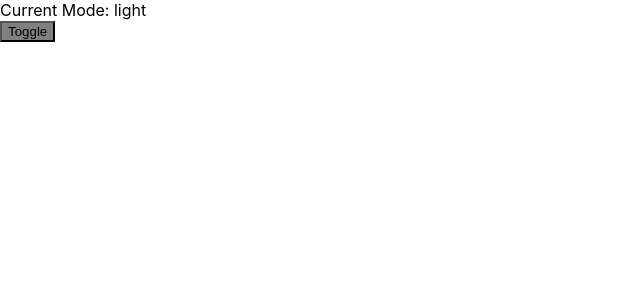
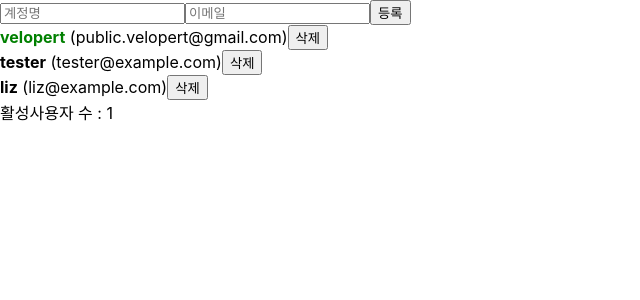
Before and after one commit to lineJeong/react-js-practice, a React (Create React App) app in the folder velopert-modern-react/: page / in a window 1280 px wide. Shown: the top 300 px of the page, without its empty margins (0-640 px from the left). Built offline with nearby package versions, Linux system fonts and the light colour scheme.

Commit message:
23. Immer - 리듀서에서 Immer 사용하기

```diff
--- a/velopert-modern-react/package.json
+++ b/velopert-modern-react/package.json
@@ -6,6 +6,7 @@
     "@testing-library/jest-dom": "^5.16.5",
     "@testing-library/react": "^13.4.0",
     "@testing-library/user-event": "^13.5.0",
+    "immer": "^9.0.19",
     "react": "^18.2.0",
     "react-dom": "^18.2.0",
     "react-scripts": "5.0.1",
--- a/velopert-modern-react/src/App.js
+++ b/velopert-modern-react/src/App.js
@@ -1,5 +1,6 @@
 import "./App.css";
-import One from "./darkMode/one/One";
+import Immer from "./immer/Immer";
+
 // import Eighth1 from "./contextAPI/Eighth1";
 // import Eighth2 from "./contextAPI/Eighth2";
 // import Eighth3 from "./contextAPI/Eighth3";
@@ -8,7 +9,7 @@ import One from "./darkMode/one/One";
 function App() {
   return (
     <>
-      <One />
+      <Immer />
     </>
   );
 }
--- /dev/null
+++ b/velopert-modern-react/src/immer/CreateUser.js
@@ -0,0 +1,46 @@
+import React, { useRef, useContext } from "react";
+import useInputs from "./hooks/useInputs";
+import { UserDispatch } from "./Immer";
+
+const CreateUser = () => {
+  const [{ username, email }, onChange, reset] = useInputs({
+    username: "",
+    email: "",
+  });
+
+  const nextId = useRef(4);
+  const dispatch = useContext(UserDispatch);
+
+  const onCreate = () => {
+    dispatch({
+      type: "CREATE_USER",
+      user: {
+        id: nextId.current,
+        username,
+        email,
+      },
+    });
+    reset();
+    nextId.current += 1;
+  };
+
+  return (
+    <div>
+      <input
+        name="username"
+        placeholder="계정명"
+        onChange={onChange}
+        value={username}
+      />
+      <input
+        name="email"
+        placeholder="이메일"
+        onChange={onChange}
+        value={email}
+      />
+      <button onClick={onCreate}>등록</button>
+    </div>
+  );
+};
+
+export default React.memo(CreateUser);
--- /dev/null
+++ b/velopert-modern-react/src/immer/Immer.js
@@ -0,0 +1,72 @@
+import React, { useReducer, useMemo } from "react";
+import UserList from "./UserList";
+import CreateUser from "./CreateUser";
+import produce from "immer";
+
+function countActiveUsers(users) {
+  console.log("활성 사용자 수를 세는중...");
+  return users.filter((user) => user.active).length;
+}
+
+const initialState = {
+  users: [
+    {
+      id: 1,
+      username: "velopert",
+      email: "public.velopert@gmail.com",
+      active: true,
+    },
+    {
+      id: 2,
+      username: "tester",
+      email: "tester@example.com",
+      active: false,
+    },
+    {
+      id: 3,
+      username: "liz",
+      email: "liz@example.com",
+      active: false,
+    },
+  ],
+};
+
+function reducer(state, action) {
+  switch (action.type) {
+    case "CREATE_USER":
+      return produce(state, (draft) => {
+        draft.users.push(action.user);
+      });
+    case "TOGGLE_USER":
+      return produce(state, (draft) => {
+        const user = draft.users.find((user) => user.id === action.id);
+        user.active = !user.active;
+      });
+    case "REMOVE_USER":
+      return produce(state, (draft) => {
+        const index = draft.users.findIndex((user) => user.id === action.id);
+        draft.users.splice(index, 1);
+      });
+    default:
+      return state;
+  }
+}
+
+export const UserDispatch = React.createContext(null);
+
+function Immer() {
+  const [state, dispatch] = useReducer(reducer, initialState);
+
+  const { users } = state;
+
+  const count = useMemo(() => countActiveUsers(users), [users]);
+  return (
+    <UserDispatch.Provider value={dispatch}>
+      <CreateUser />
+      <UserList users={users} />
+      <div>활성사용자 수 : {count}</div>
+    </UserDispatch.Provider>
+  );
+}
+
+export default Immer;
--- /dev/null
+++ b/velopert-modern-react/src/immer/UserList.js
@@ -0,0 +1,43 @@
+import React, { useContext } from "react";
+import { UserDispatch } from "./Immer";
+
+const User = React.memo(function User({ user }) {
+  const dispatch = useContext(UserDispatch);
+
+  return (
+    <div>
+      <b
+        style={{
+          cursor: "pointer",
+          color: user.active ? "green" : "black",
+        }}
+        onClick={() => {
+          dispatch({ type: "TOGGLE_USER", id: user.id });
+        }}
+      >
+        {user.username}
+      </b>
+      &nbsp;
+      <span>({user.email})</span>
+      <button
+        onClick={() => {
+          dispatch({ type: "REMOVE_USER", id: user.id });
+        }}
+      >
+        삭제
+      </button>
+    </div>
+  );
+});
+
+function UserList({ users }) {
+  return (
+    <div>
+      {users.map((user) => (
+        <User user={user} key={user.id} />
+      ))}
+    </div>
+  );
+}
+
+export default React.memo(UserList); // 두번째 파라미터를 지웠습니다
--- /dev/null
+++ b/velopert-modern-react/src/immer/hooks/useInputs.js
@@ -0,0 +1,14 @@
+import { useState, useCallback } from "react";
+
+function useInputs(initialForm) {
+  const [form, setForm] = useState(initialForm);
+
+  const onChange = useCallback((e) => {
+    const { name, value } = e.target;
+    setForm((form) => ({ ...form, [name]: value }));
+  }, []);
+  const reset = useCallback(() => setForm(initialForm), [initialForm]);
+  return [form, onChange, reset];
+}
+
+export default useInputs;
```
